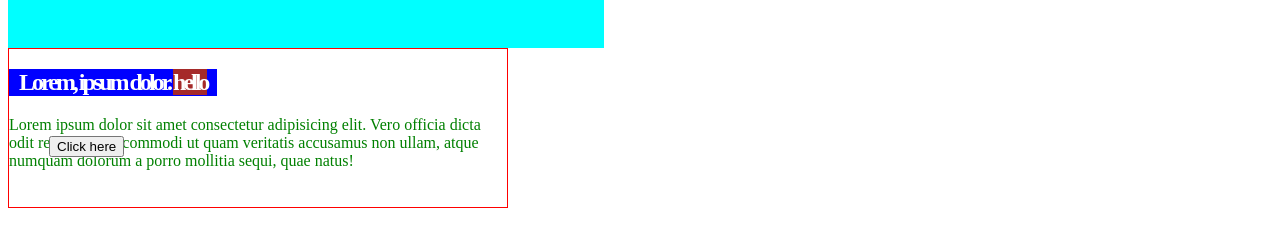
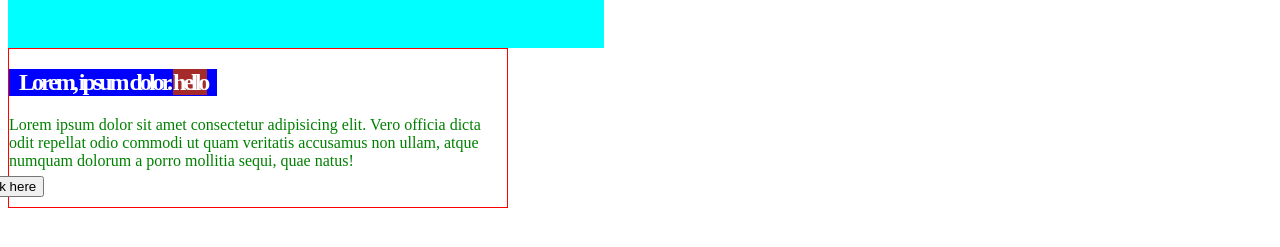
Before and after one commit to codewithhashim/golan, a plain HTML site: page class4/index.html in a window 1280 px wide. Shown: the part 345-592 px from the top of the page. Drawn offline with Linux system fonts and the light colour scheme.

Commit message:
changes to class 4

```diff
--- a/class4/style.css
+++ b/class4/style.css
@@ -69,7 +69,7 @@
 article {
     border: 1px solid red;
     width: 500px;
-
+   position: relative;
 }
 button {
      /* position */
@@ -78,8 +78,9 @@
      /* position: static; */
      /* relative to its position */
      position: relative;
+     /* the left and top property overrides the right and bottom because they are put on the elements by default */
+     left: auto;
      right: 40px;
-     left: 40px;
-     /* top: 50px; */
-     bottom: 50px;
+     top: auto;
+     bottom: 10px;
 }
```
